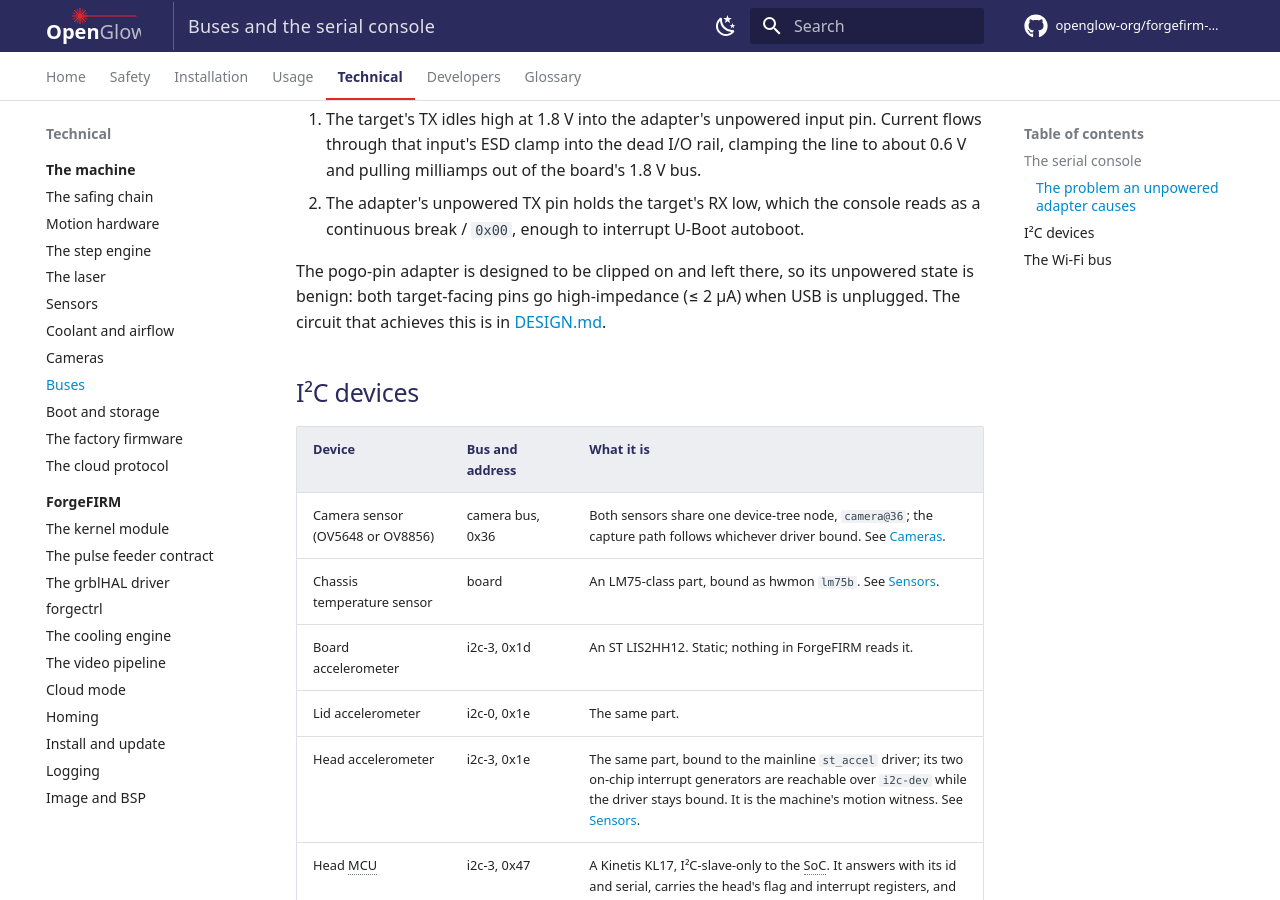
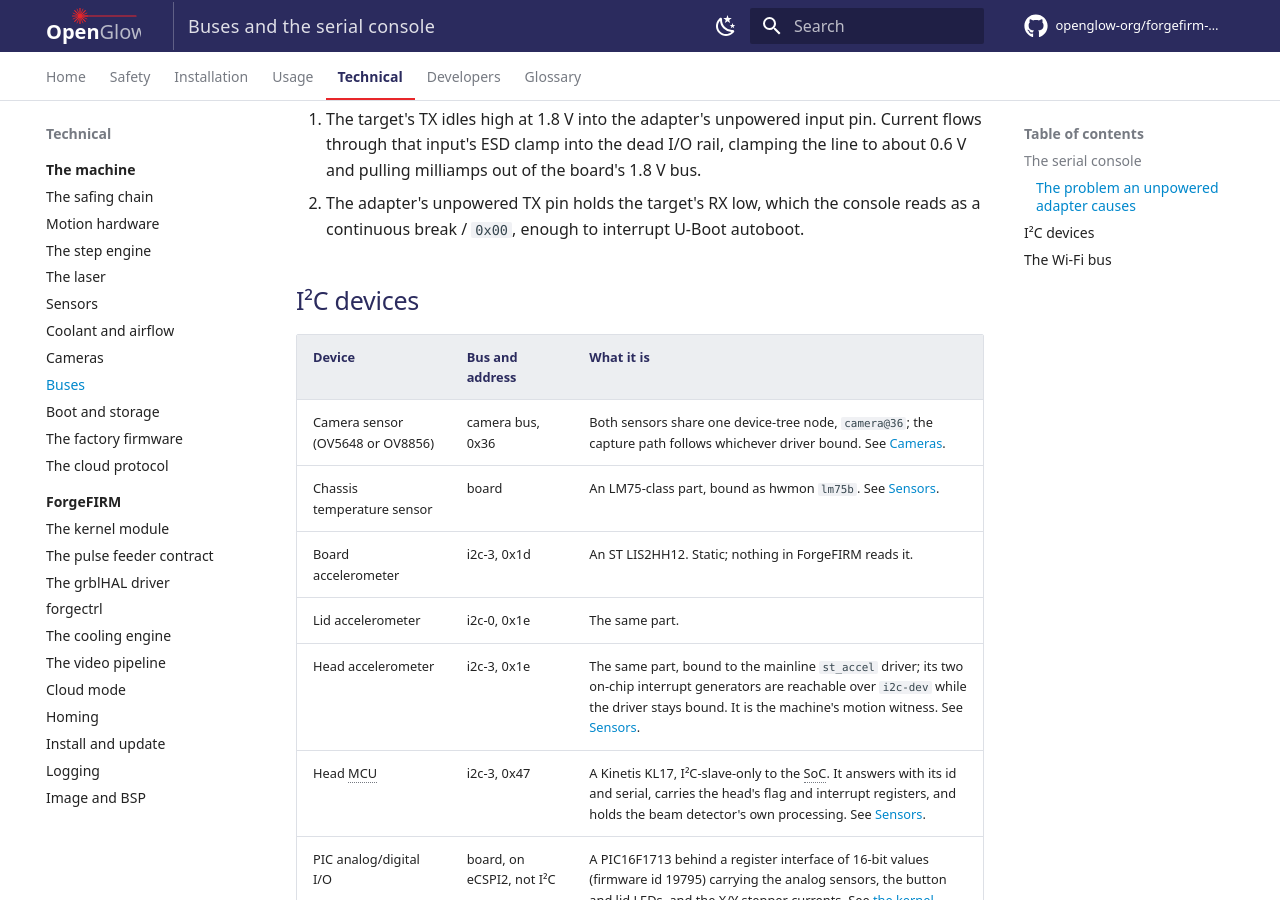
Before and after one commit to openglow-org/forgefirm-docs, an MkDocs documentation site: the page built from docs/technical/machine/buses.md, in a window 1280 px wide and 900 px high, scrolled down 1135 px. Built offline with MkDocs 1.6.1 and Material for MkDocs 9.7.7, drawn with Linux system fonts in a browser that asks for light colours; comment, search, counter and statistics services are not loaded.

Commit message:
Update buses.

```diff
--- a/docs/technical/machine/buses.md
+++ b/docs/technical/machine/buses.md
@@ -52,11 +52,6 @@ Two mechanisms:
 2. The adapter's unpowered TX pin holds the target's RX low, which the console
    reads as a continuous break / `0x00`, enough to interrupt U-Boot autoboot.
 
-The pogo-pin adapter is designed to be clipped on and left there, so its
-unpowered state is benign: both target-facing pins go high-impedance (≤ 2 µA)
-when USB is unplugged. The circuit that achieves this is in
-[DESIGN.md](https://github.com/openglow-org/openglow-serial-adapter/blob/main/DESIGN.md).
-
 ## I²C devices
 
 | Device | Bus and address | What it is |
```
